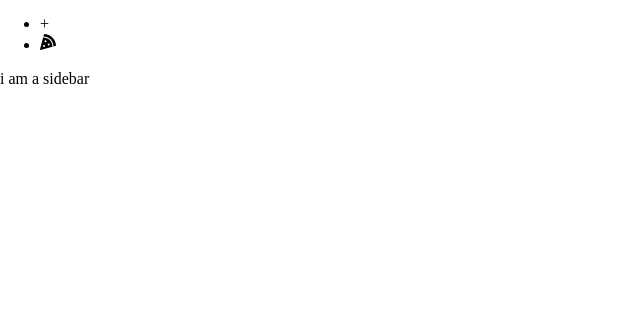
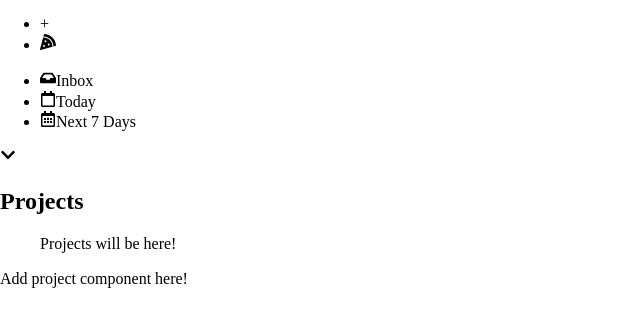
Before and after one commit to shahpreetk/todoist, a React (Create React App) app: page / in a window 1280 px wide. Shown: the part 305-632 px from the top of the page, without its empty margins (0-640 px from the left). Built offline with nearby package versions, Linux system fonts and the light colour scheme.

Commit message:
firebase.js and sidebar

```diff
--- a/package.json
+++ b/package.json
@@ -6,6 +6,8 @@
     "@testing-library/jest-dom": "^4.2.4",
     "@testing-library/react": "^9.5.0",
     "@testing-library/user-event": "^7.2.1",
+    "firebase": "^7.19.1",
+    "node-sass": "^4.14.1",
     "react": "^16.13.1",
     "react-dom": "^16.13.1",
     "react-icons": "^3.11.0",
--- a/src/components/layout/Sidebar.js
+++ b/src/components/layout/Sidebar.js
@@ -1,8 +1,27 @@
 import React from 'react';
+import {FaChevronDown, FaInbox, FaRegCalendarAlt, FaRegCalendar} from 'react-icons/fa'
 
 const Sidebar = () => {
     return(
-        <p>i am a sidebar</p>
+        <>
+            <div className="sidebar" data-testid='sidebar'>
+                <ul className="sidebar__generic">
+                    <li><span><FaInbox /></span><span>Inbox</span></li>
+                    <li><span><FaRegCalendar /></span><span>Today</span></li>
+                    <li><span><FaRegCalendarAlt /></span><span>Next 7 Days</span></li>
+                </ul>
+
+                <div className="sidebar__middle">
+                    <span><FaChevronDown /></span>
+                    <h2>Projects</h2>
+                </div>
+
+                <ul className="sidebar__projects">
+                    Projects will be here!
+                </ul>
+                Add project component here!
+            </div>
+        </>
     )
 }
 
```
Also changed, not shown: src/firebase.js (added, +11 -0 lines), 1 other file (tests, documents, lock files or other folders).
